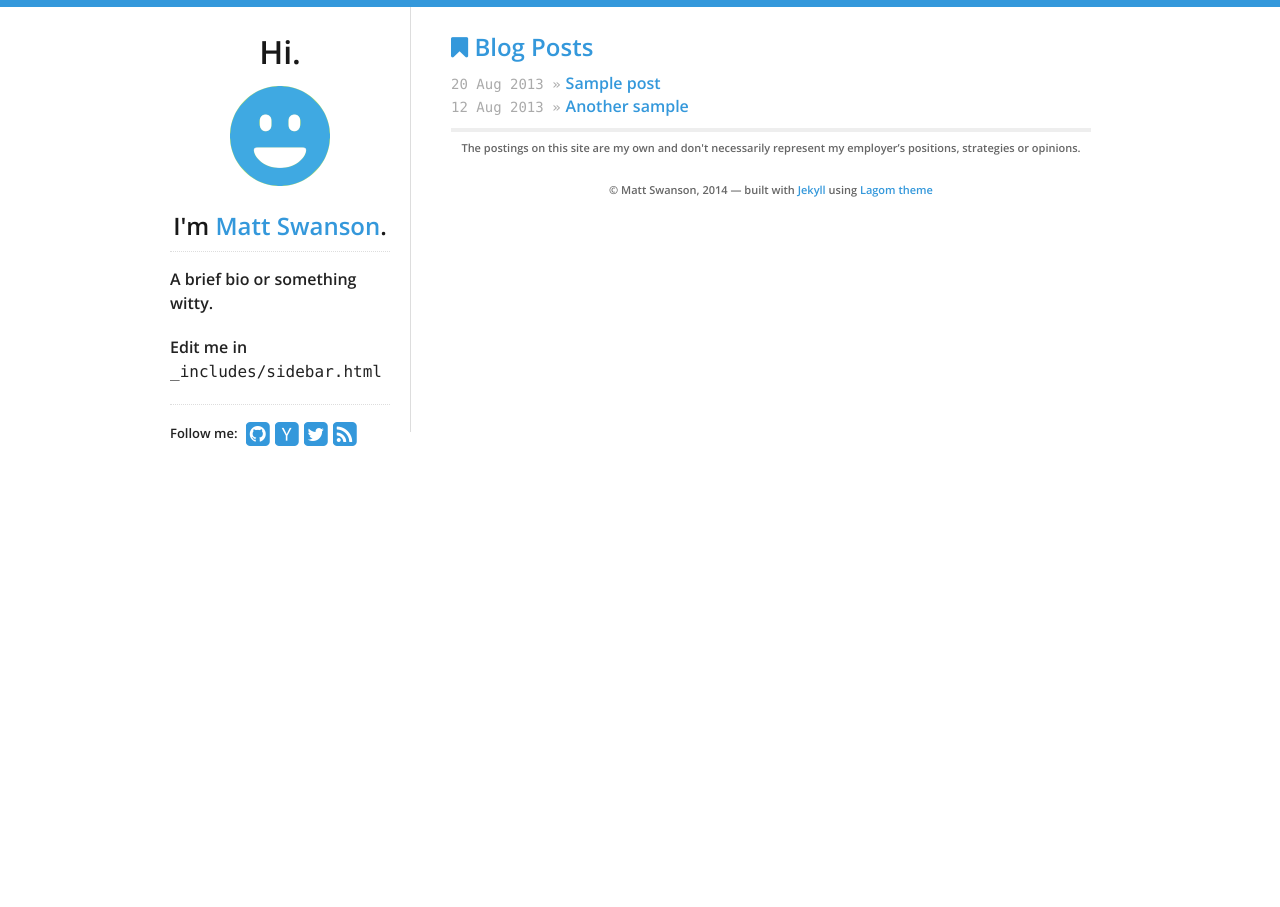
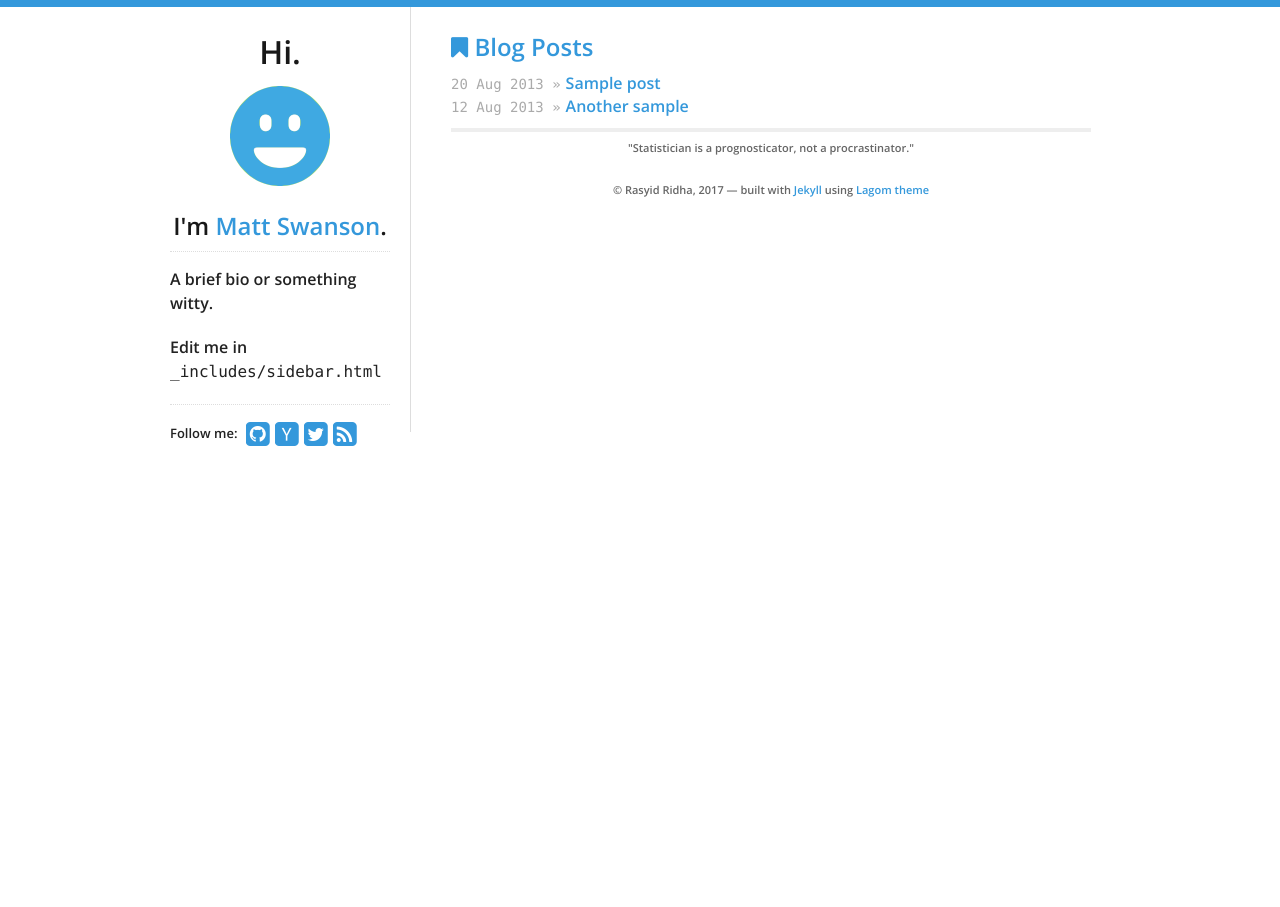
Before and after one commit to rasyidstat/rasyidstat.github.io, a Jekyll site: the page built from index.html, in a window 1280 px wide. Built offline with Jekyll 4.4.1, drawn with Linux system fonts in a browser that asks for light colours; nearby versions of some CDN libraries.

Commit message:
Update footer.html

```diff
--- a/_includes/footer.html
+++ b/_includes/footer.html
@@ -1,12 +1,11 @@
 <div class="disclaimer">
   {% if site.data.theme.show_disclaimer %}
   <p>
-    The postings on this site are my own and don't necessarily represent my
-    employer’s positions, strategies or opinions.
+    "Statistician is a prognosticator, not a procrastinator."
   </p>
   {% endif %}
 
   <p>
-    © {{ site.data.theme.name }}, 2014 &mdash; built with <a href="http://jekyllrb.com/">Jekyll</a> using <a href="https://github.com/swanson/lagom">Lagom theme</a>
+    © Rasyid Ridha, 2017 &mdash; built with <a href="http://jekyllrb.com/">Jekyll</a> using <a href="https://github.com/swanson/lagom">Lagom theme</a>
   </p>
 </div>
```
